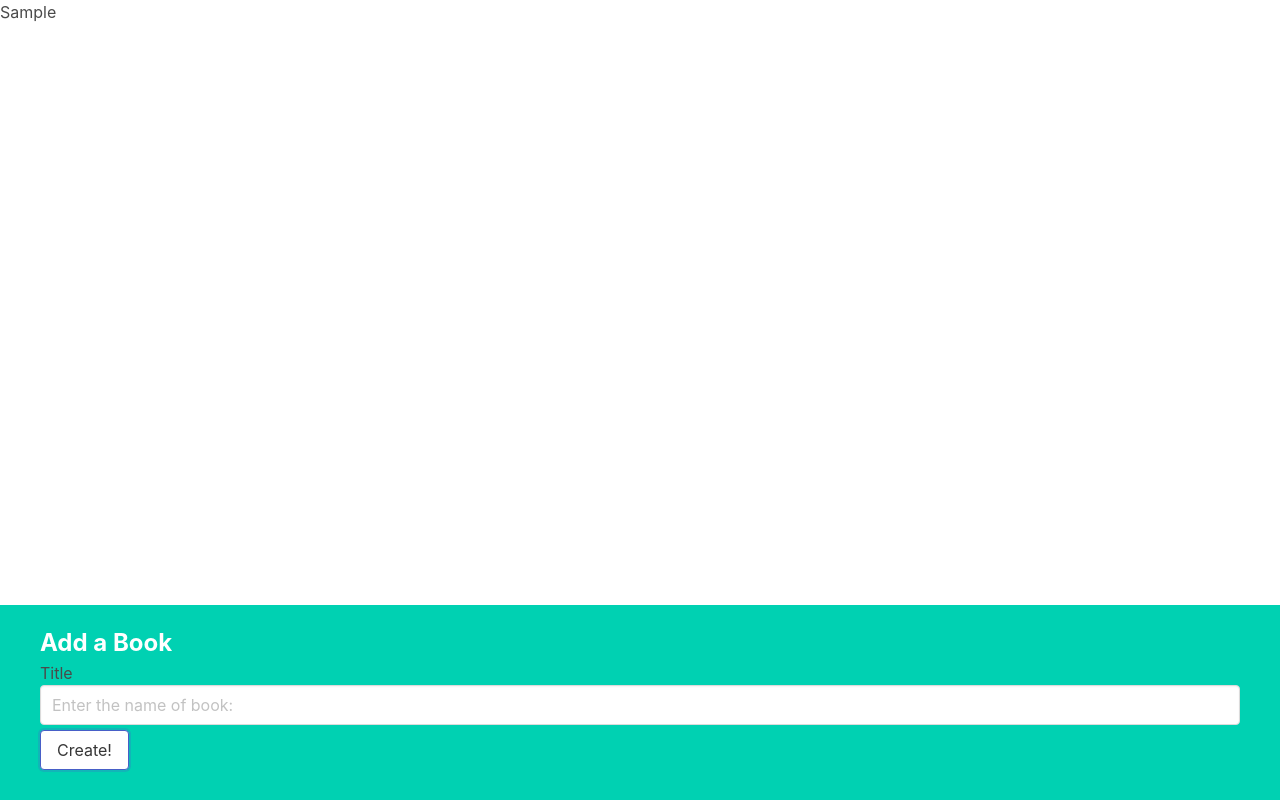
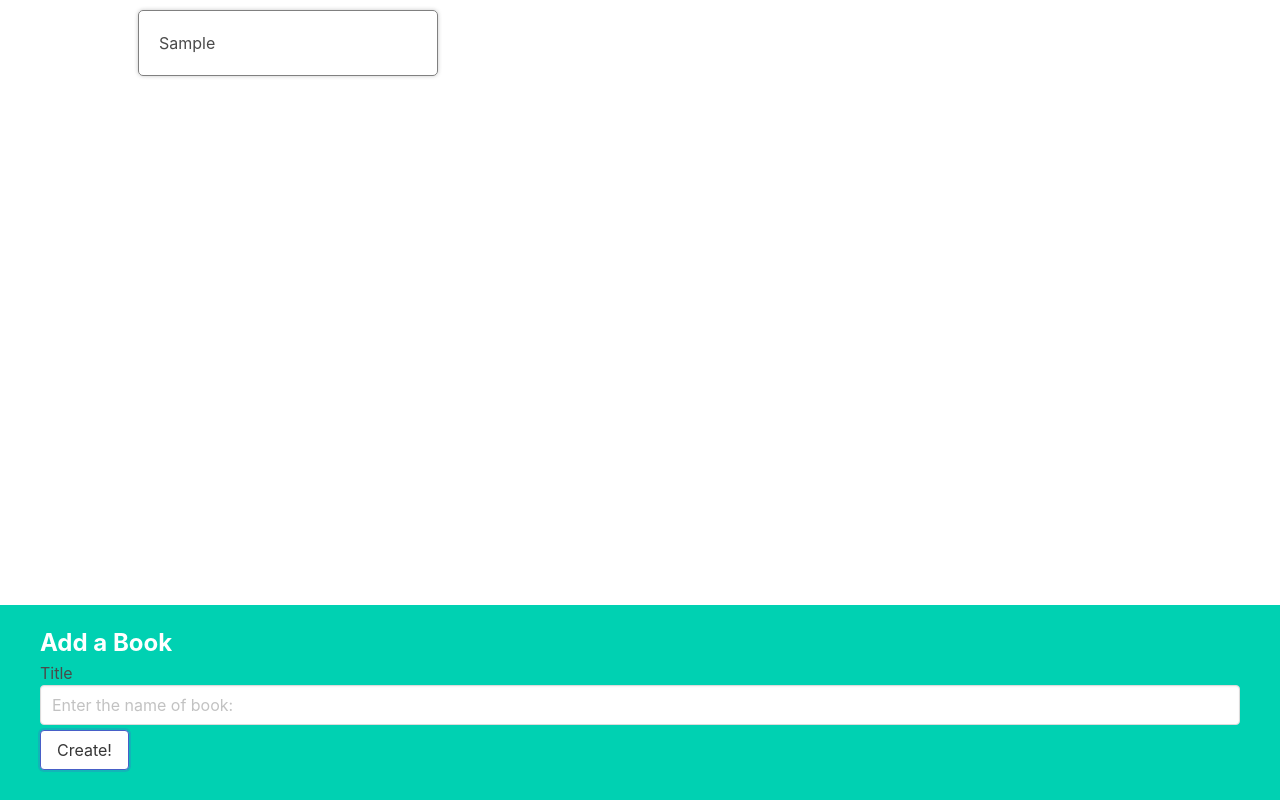
Before and after one commit to GalHayne/MYBOOK-React, a React (Create React App) app: page / in a window 1280 px wide. Both pictures are taken after typing "Sample" into the empty fields and a click on the button "Create!". Built offline with nearby package versions, Linux system fonts and the light colour scheme.

Commit message:
show the books that you create

```diff
--- a/src/App.js
+++ b/src/App.js
@@ -1,16 +1,20 @@
 import { useState } from "react";
 import BookCreate from "./cmp/BookCreate";
-import BookEdit from "./cmp/BookEdit";
 import BookList from "./cmp/BookList";
-import BookShow from "./cmp/BookShow";
+// import BookEdit from "./cmp/BookEdit";
+// import BookShow from "./cmp/BookShow";
 
 function App() {
     const [books, setBooks] = useState([]);
 
 
     const createBook = (title) => {
-        const updateBooks = [title, ...books];
-        setBooks(updateBooks)
+
+        const newBook = [
+            ...books,
+            { id: Math.random() * 9999, title }
+        ];
+        setBooks(newBook)
 
     }
     const renderBooks = books.map((book, index) => {
@@ -18,11 +22,9 @@ function App() {
     })
 
 
-    return <div>
+    return <div className="app">
+        <BookList books={books} />
         <BookCreate onCreate={createBook} />
-        <ul>
-            {renderBooks}
-        </ul>
     </div>
 
 }
--- a/src/cmp/BookList.js
+++ b/src/cmp/BookList.js
@@ -1,5 +1,14 @@
-function BookList() {
-    return <div className="bookList">BookList</div>
+import BookShow from "./BookShow"
+
+function BookList({ books }) {
+    console.log(books);
+    const renderBooks = books.map((book) => {
+        return <BookShow key={book.id} book={book} />
+    })
+    console.log({ renderBooks });
+    return <div className="book-list">
+        {renderBooks}
+    </div>
 }
 
 export default BookList;
--- a/src/cmp/BookShow.js
+++ b/src/cmp/BookShow.js
@@ -1,5 +1,5 @@
-function BookShow() {
-    return <div className="bookShow">BookShow</div>
+function BookShow({ book }) {
+    return <div className="book-show">{book.title}</div>
 }
 
 export default BookShow;
```
